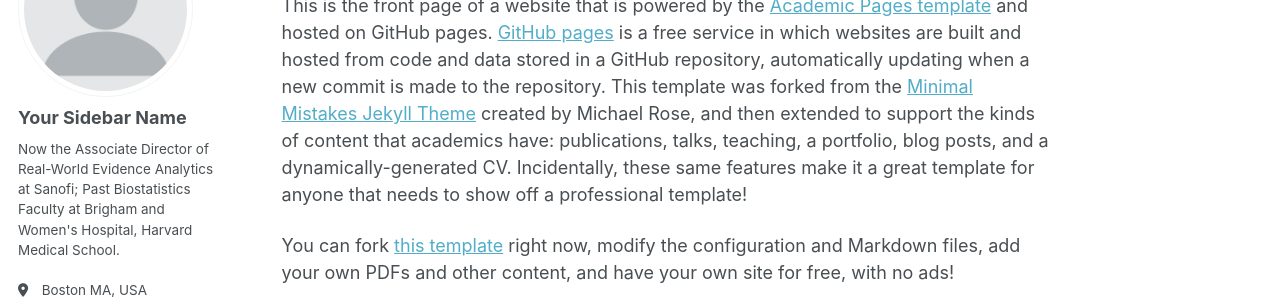
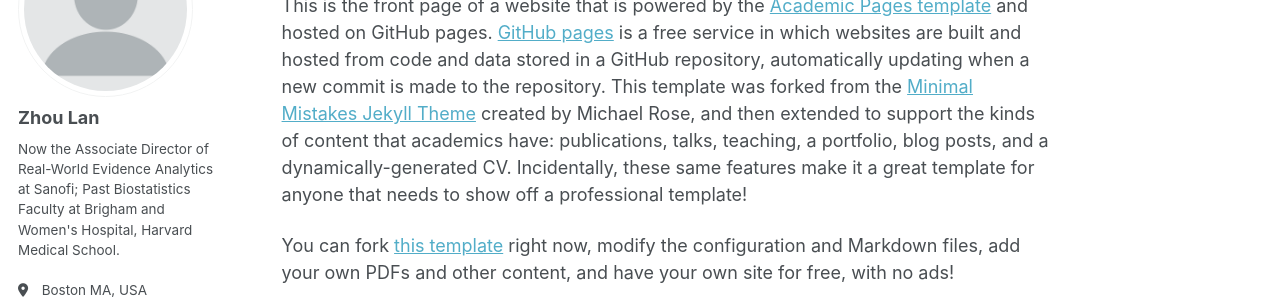
Before and after one commit to lanzhouBWH/lanzhoubwh.github.io, a Jekyll site: the page built from _pages/about.md, in a window 1280 px wide. Shown: the part 179-479 px from the top of the page. Built offline with Jekyll 4.4.1, drawn with Linux system fonts in a browser that asks for light colours; some web fonts are replaced; a script bundle is joined from its source files by our own code; library files that are not in the unit come from our copies.

Commit message:
Update _config.yml

```diff
--- a/_config.yml
+++ b/_config.yml
@@ -24,13 +24,13 @@
 author:
   # Biographic information
   avatar           : "profile.png"
-  name             : "Your Sidebar Name"
+  name             : "Zhou Lan"
   pronouns         : # example: "she/her"
   bio              : "Now the Associate Director of Real-World Evidence Analytics at Sanofi; Past Biostatistics Faculty at Brigham and Women's Hospital, Harvard Medical School."
   location         : "Boston MA, USA"
   employer         : "Sanofi"
   uri              : # URL
-  email            : "none@example.org"
+  email            : "zhou.joe.lan@gmail.com;zhou.lan@sanofi.com"
 
   # Academic websites
   academia         : # URL
```
